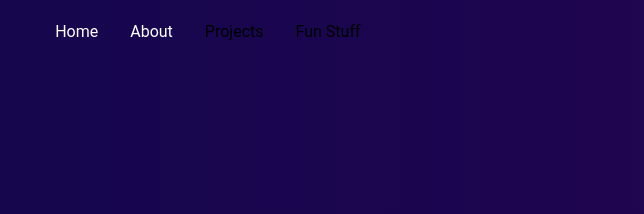
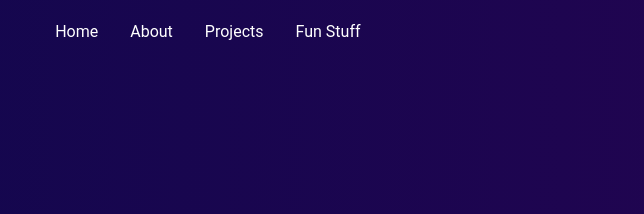
Before and after one commit to soocc/sooccsocks2, a Jekyll site: the page built from index.html, in a window 1280 px wide. Shown: the top 214 px of the page, without its empty margins (32-676 px from the left). Built offline with Jekyll 4.4.1, drawn with Linux system fonts in a browser that asks for light colours; some web fonts are replaced.

Commit message:
Update index.html

```diff
--- a/index.html
+++ b/index.html
@@ -21,7 +21,7 @@
         100%{background-position:0% 50%}
       }
 
-      .navbar a, .welcome, p, a {
+      .navbar a, .dropdown .dropbtn, .welcome, p, .about-link {
         color: white;
       }
 
@@ -52,7 +52,7 @@
       <h1 class="welcome">Hi, I'm soocc!</h1>
 
       <p>
-        I'm a <strong>software developer</strong> based in Hong Kong! Click <strong><a href="soocc.github.io/about">HERE</a></strong> for my about page.<br>
+        I'm a <strong>software developer</strong> based in Hong Kong! Click <strong><a class="about-link" href="soocc.github.io/about">HERE</a></strong> for my about page.<br>
       </p>
     </div>
 
```
